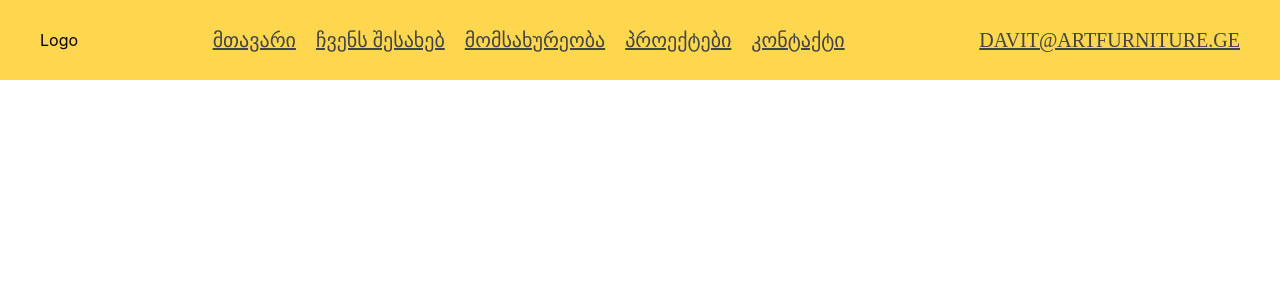
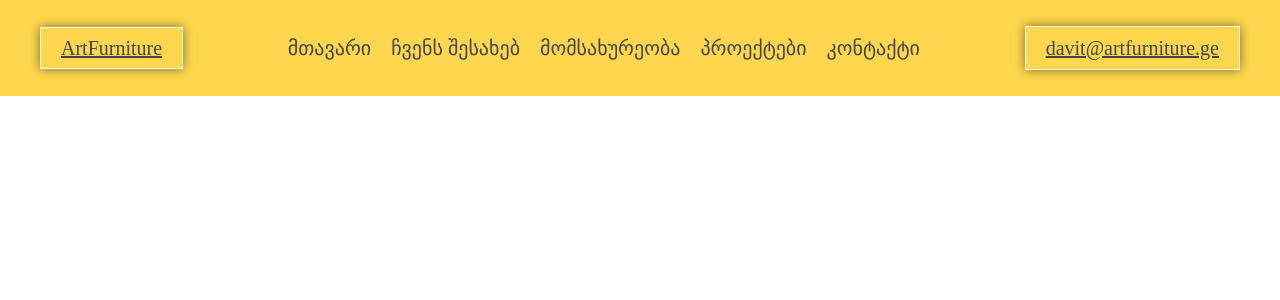
Before and after one commit to ShotaPutkaradze/artfurniture, a React (Create React App) app: page / in a window 1280 px wide. Shown: the top 300 px of the page. Built offline with nearby package versions, Linux system fonts and the light colour scheme.

Commit message:
add header

```diff
--- a/package.json
+++ b/package.json
@@ -12,6 +12,7 @@
     "@types/react-dom": "^18.0.11",
     "react": "^18.2.0",
     "react-dom": "^18.2.0",
+    "react-router-dom": "^6.10.0",
     "react-scripts": "5.0.1",
     "typescript": "^4.9.5",
     "web-vitals": "^2.1.4"
--- a/src/App.tsx
+++ b/src/App.tsx
@@ -2,8 +2,8 @@ import React from "react";
 import "./App.css";
 import Header from "./Layouts/Header";
 
-function App() {
+const App = () => {
   return <Header></Header>;
-}
+};
 
 export default App;
--- /dev/null
+++ b/src/Pages/Homepage.tsx
@@ -0,0 +1,5 @@
+const Homepage = () => {
+  return <div>homepage</div>;
+};
+
+export default Homepage;
--- a/src/layouts/Header.module.css
+++ b/src/layouts/Header.module.css
@@ -4,11 +4,17 @@
   align-items: center;
 
   background-color: #fed74e;
-  height: 8rem;
+  height: 9.6rem;
   max-width: 100%;
   margin: 0 auto;
   padding: 2rem 4rem;
   font-size: 1.6rem;
+}
+
+.header_logo {
+  padding: 1rem 2rem;
+  border: 1px solid white;
+  box-shadow: 0 0 10px rgba(0, 0, 0, 0.5);
 }
 
 .main_nav ul {
@@ -16,15 +22,20 @@
   gap: 2rem;
   list-style: none;
 }
-.main_nav .header_link {
+.main_nav .main_nav_link {
   color: #444;
   font-size: 2rem;
   font-family: Georgian;
+  text-decoration: none;
 }
 
-.mail_link .header_link {
+.mail_link .main_nav_link,
+.header_logo {
   color: #444;
   font-size: 2rem;
   font-family: Rubik;
-  text-transform: uppercase;
+
+  padding: 1rem 2rem;
+  border: 1px solid white;
+  box-shadow: 0 0 10px rgba(0, 0, 0, 0.5);
 }
--- a/src/layouts/Header.tsx
+++ b/src/layouts/Header.tsx
@@ -3,31 +3,33 @@ import styles from "./Header.module.css";
 const Header = () => {
   return (
     <div className={styles.header_container}>
-      <div>Logo</div>
+      <a href="/#" className={styles.header_logo}>
+        ArtFurniture
+      </a>
       <div className={styles.main_nav}>
         <ul>
           <li>
-            <a href="/#" className={styles.header_link}>
+            <a href="/#" className={styles.main_nav_link}>
               მთავარი
             </a>
           </li>
           <li>
-            <a href="/#" className={styles.header_link}>
+            <a href="/#" className={styles.main_nav_link}>
               ჩვენს შესახებ
             </a>
           </li>
           <li>
-            <a href="/#" className={styles.header_link}>
+            <a href="/#" className={styles.main_nav_link}>
               მომსახურეობა
             </a>
           </li>
           <li>
-            <a href="/#" className={styles.header_link}>
+            <a href="/#" className={styles.main_nav_link}>
               პროექტები
             </a>
           </li>
           <li>
-            <a href="/#" className={styles.header_link}>
+            <a href="/#" className={styles.main_nav_link}>
               კონტაქტი
             </a>
           </li>
@@ -35,7 +37,7 @@ const Header = () => {
       </div>
 
       <div className={styles.mail_link}>
-        <a href="mailto:davit@artfurniture.ge" className={styles.header_link}>
+        <a href="mailto:davit@artfurniture.ge" className={styles.main_nav_link}>
           davit@artfurniture.ge
         </a>
       </div>
--- /dev/null
+++ b/src/routes.js
@@ -0,0 +1,2 @@
+const routes = [];
+const
```
Also changed, not shown: 1 other file (tests, documents, lock files or other folders).
